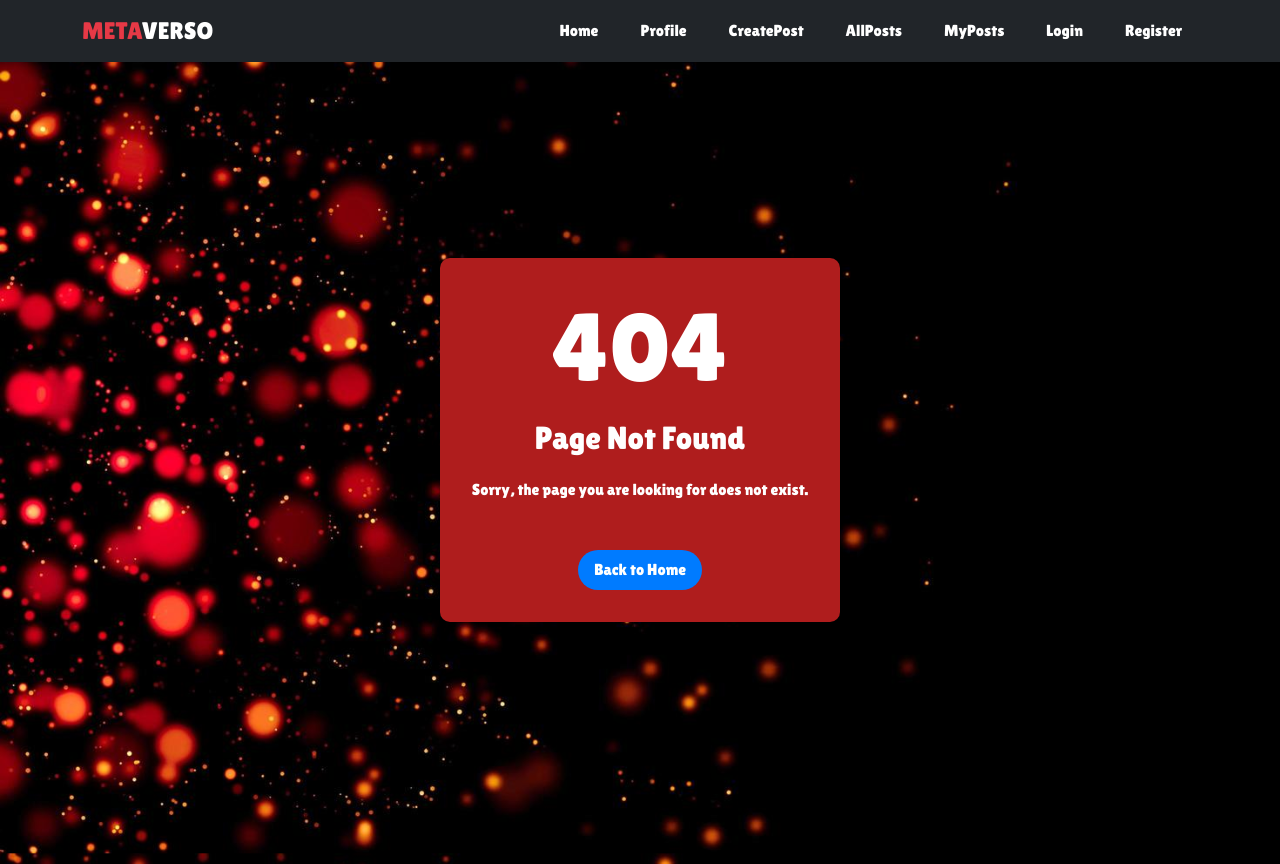
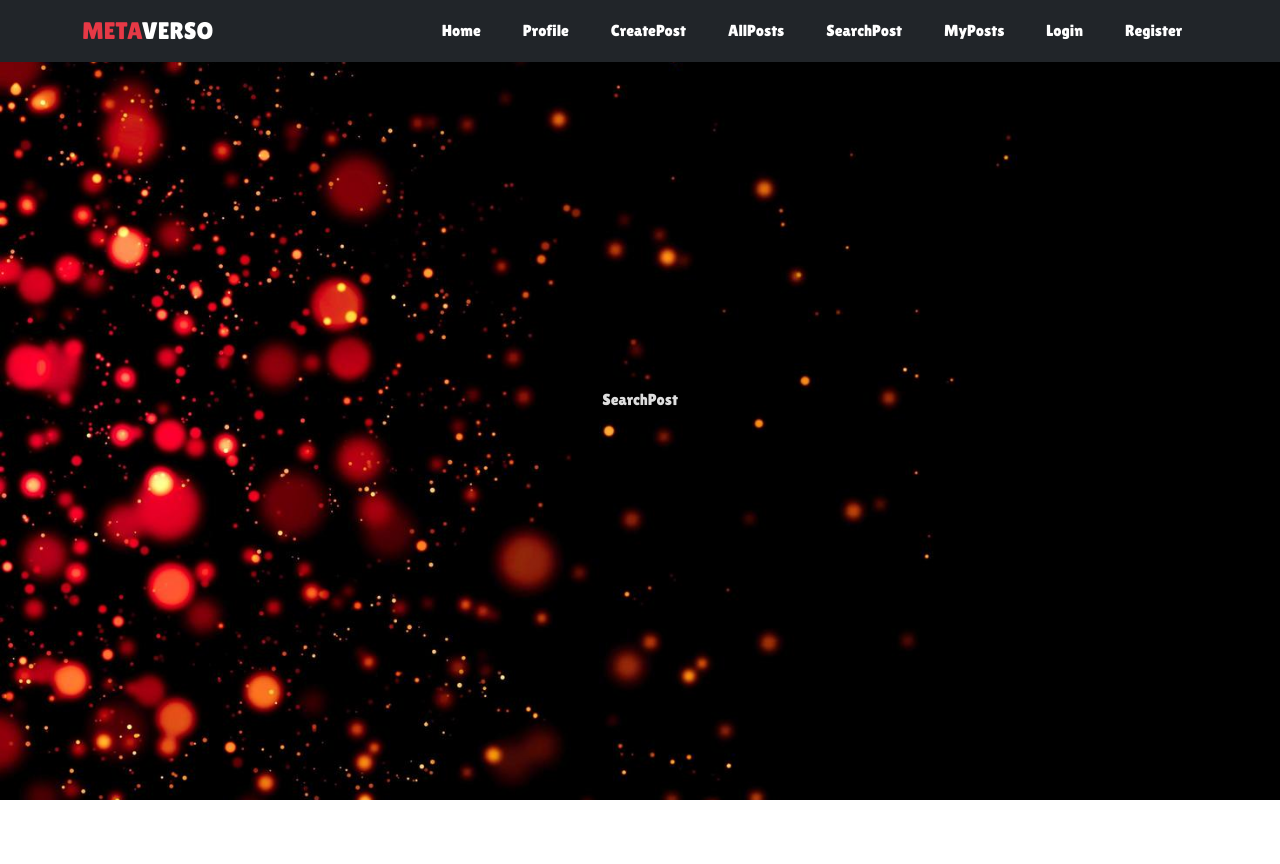
Before and after one commit to Davfernandezz/SocialNetwork-Frontend, a React (Vite) app: page /searchPost in a window 1280 px wide. Before the commit this address had no page. After the commit the page ends 800 px from the top, so only its background shows below. Built offline with nearby package versions, Linux system fonts and the light colour scheme.

Commit message:
feat: searchPost view and path created

```diff
--- a/src/components/Header/Header.jsx
+++ b/src/components/Header/Header.jsx
@@ -52,6 +52,9 @@ export const Header = () => {
               <CSurfer path="/allPosts" content="AllPosts" />
             </li>
             <li className="nav-item">
+              <CSurfer path="/searchPost" content="SearchPost" />
+            </li>
+            <li className="nav-item">
               <CSurfer path="/myPosts" content="MyPosts" />
             </li>
             {passport && passport.token && passport.tokenData?.role === "admin" && (
--- a/src/views/Body/Body.jsx
+++ b/src/views/Body/Body.jsx
@@ -9,6 +9,7 @@ import { Admin } from '../Admin/Admin';
 import { CreatePost } from '../CreatePost/CreatePost';
 import { AllPosts } from '../AllPosts/AllPosts';
 import { MyPosts } from '../MyPosts/MyPosts';
+import { SearchPost } from '../SearchPost/SearchPost';
 
 function Body() {
 
@@ -30,6 +31,7 @@ function Body() {
         <Route path="/createPost" element={<CreatePost />} />
         <Route path="/allPosts" element={<AllPosts />} />
         <Route path="/myPosts" element={<MyPosts />} />
+        <Route path="/searchPost" element={<SearchPost />} />
         {role === "admin" && <Route path="/admin" element={<Admin />} />}
       </Routes>
     </>
--- /dev/null
+++ b/src/views/SearchPost/SearchPost.jsx
@@ -0,0 +1,8 @@
+import React from 'react'
+import "./SearchPost.css";
+
+export const SearchPost = () => {
+  return (
+    <div>SearchPost</div>
+  )
+}
```
Also changed, not shown: src/views/SearchPost/SearchPost.css (added).
